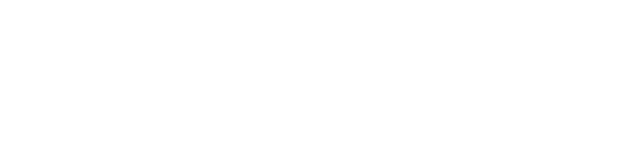
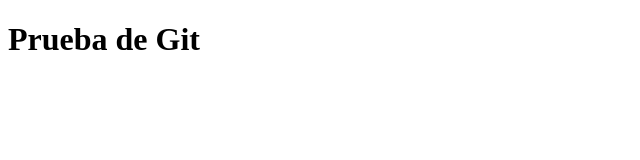
Before and after one commit to germanescobar/git-example, a plain HTML site: page index.html in a window 1280 px wide. Shown: the whole page, without its empty margins (0-640 px from the left). Drawn offline with Linux system fonts and the light colour scheme.

Commit message:
Agrega un título en index.html

```diff
--- a/index.html
+++ b/index.html
@@ -7,6 +7,6 @@
   <title>Document</title>
 </head>
 <body>
-
+  <h1>Prueba de Git</h1>
 </body>
 </html>
```
